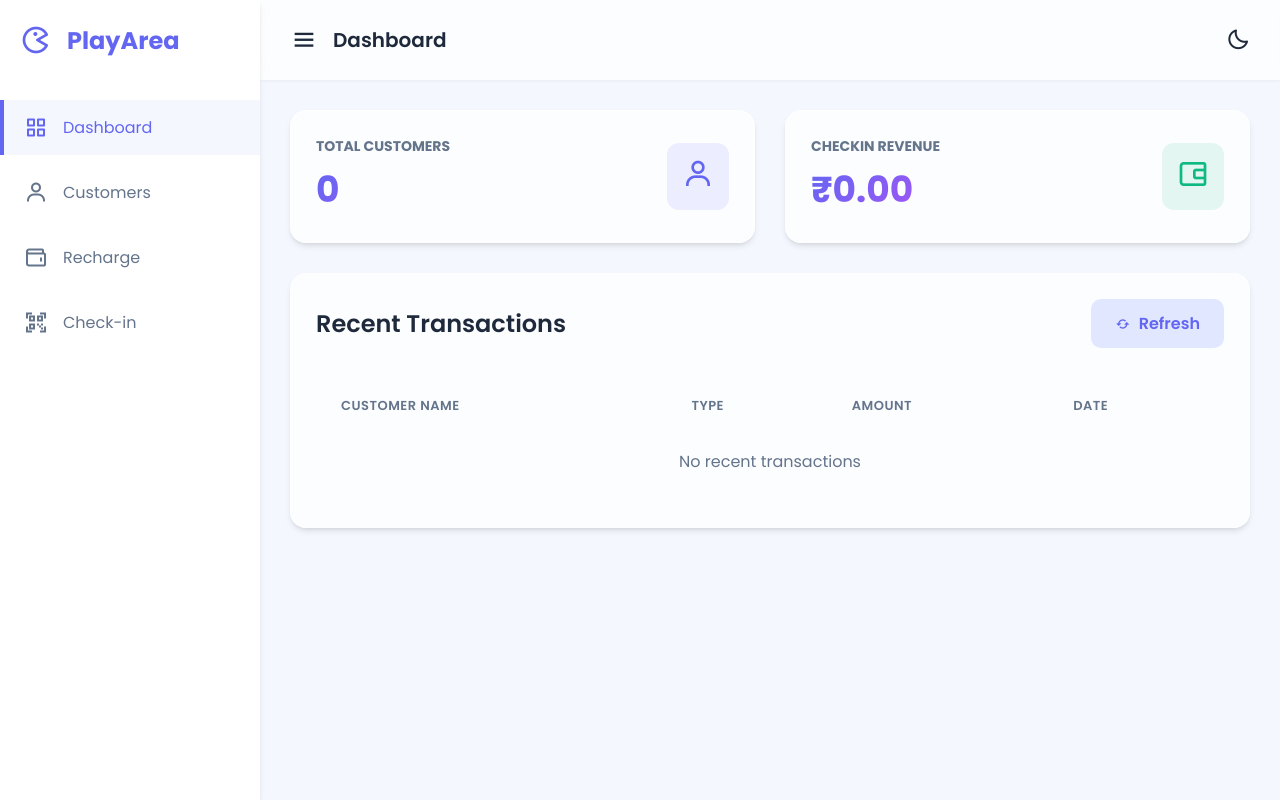
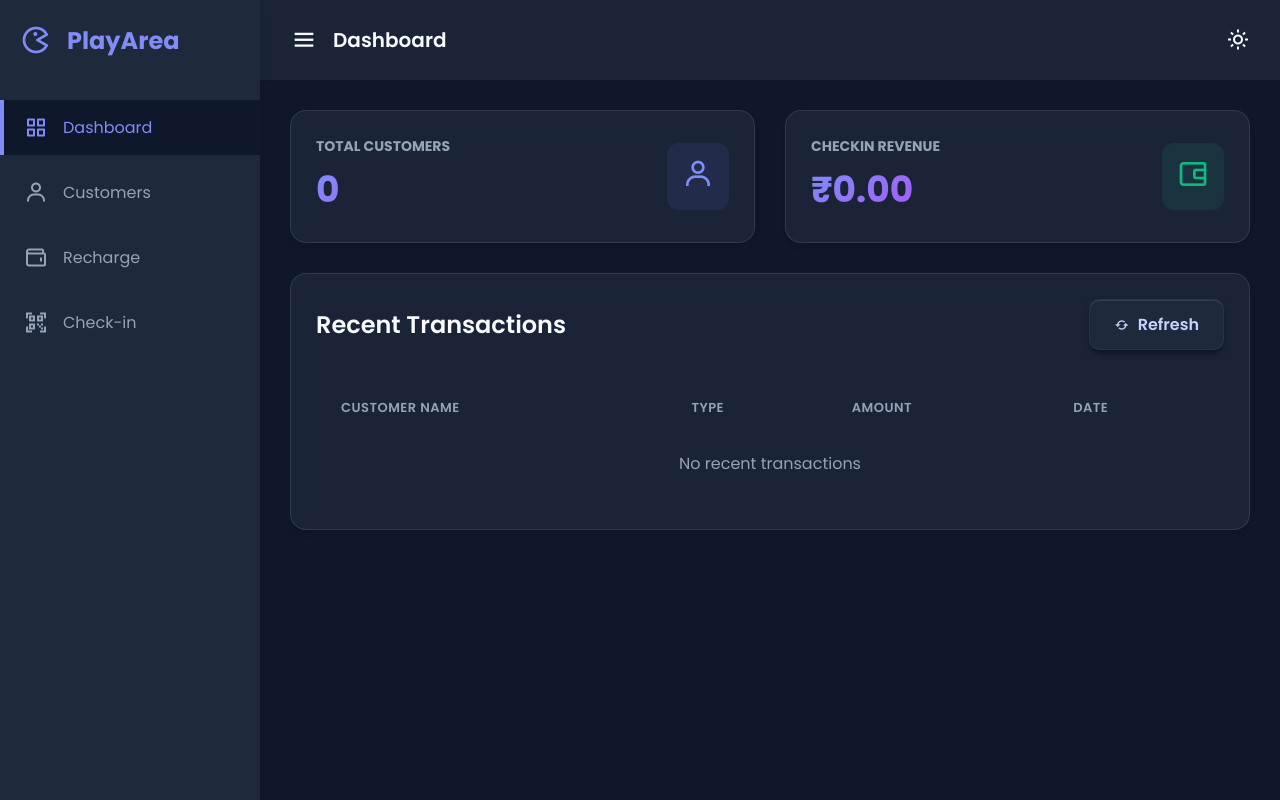
Before and after one commit to Aaronschristo/mentox, a Flask app: page / in a window 1280 px wide. Run offline with Flask 3, Linux system fonts and the light colour scheme; data that the repository does not hold is empty.

Commit message:
feat: set darkmode as default

```diff
--- a/app.py
+++ b/app.py
@@ -184,7 +184,7 @@ def generate_qr(customer_id):
     return send_file(img_io, mimetype='image/png')
 
 if __name__ == '__main__':
-    from waitress import serve
-    serve(app, host='0.0.0.0', port=5000)
+    # from waitress import serve
+    # serve(app, host='0.0.0.0', port=5000)
 
-    #app.run(debug=True)
+    app.run(debug=True)
--- a/static/js/app.js
+++ b/static/js/app.js
@@ -76,7 +76,7 @@ document.addEventListener("DOMContentLoaded", () => {
     }, 50);
     const savedTheme = localStorage.getItem('theme');
     const icon = document.getElementById('theme-toggle-icon');
-    if(savedTheme === 'dark' && icon) {
+    if(savedTheme !== 'light' && icon) {
         icon.className = 'bx bx-sun';
     }
 });
--- a/templates/layout.html
+++ b/templates/layout.html
@@ -9,14 +9,14 @@
     <!-- Boxicons -->
     <link href='https://unpkg.com/boxicons@2.1.4/css/boxicons.min.css' rel='stylesheet'>
     <!-- Custom CSS -->
-    <link rel="stylesheet" href="{{ url_for('static', filename='css/style.css') }}?v=1.3">
+    <link rel="stylesheet" href="{{ url_for('static', filename='css/style.css') }}?v=1.4">
     <!-- Prevent FOUC: Apply dark mode immediately during parse -->
     <script>
-        if (localStorage.getItem('theme') === 'dark') {
+        if (localStorage.getItem('theme') !== 'light') {
             document.documentElement.setAttribute('data-theme', 'dark');
         }
     </script>
-    <script src="{{ url_for('static', filename='js/app.js') }}?v=1.3" defer></script>
+    <script src="{{ url_for('static', filename='js/app.js') }}?v=1.4" defer></script>
 </head>
 <body class="preload">
     <div class="app-container">
```
